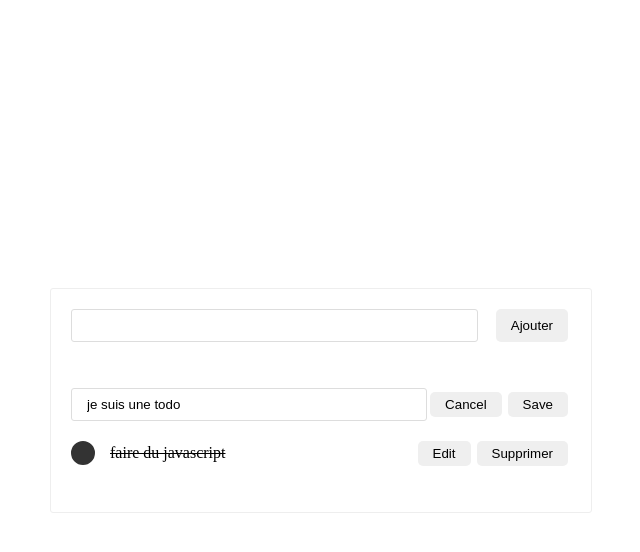
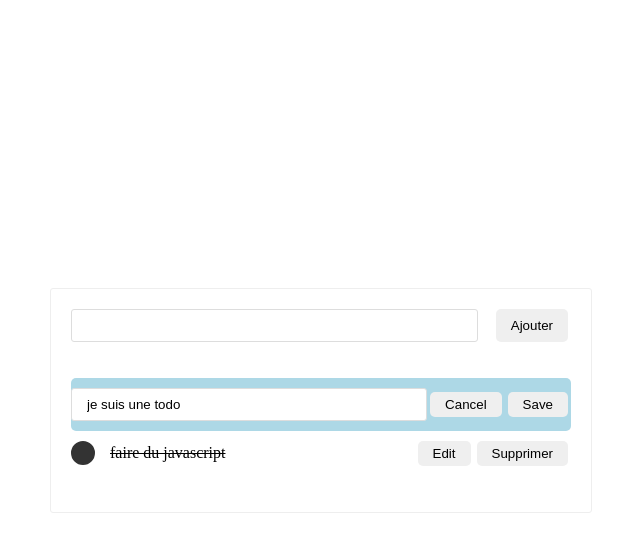
Before and after one commit to bricard-dev/todo-dyma-js, a website built with webpack: page src/index.html in a window 1280 px wide. In both pictures the pointer is over the item 640 px from the left and 404 px from the top of the page. Shown: the whole page, without its empty margins (319-959 px from the left). Built offline with nearby package versions, Linux system fonts and the light colour scheme.

Commit message:
Add hover on todo

```diff
--- a/src/style.css
+++ b/src/style.css
@@ -60,6 +60,12 @@ li {
   cursor: pointer;
 }
 
+li:hover {
+  background: lightblue;
+  border-radius: 5px;
+  /* padding: 10px 0 10px 5px; */
+}
+
 li input {
   flex: 1;
 }
```
